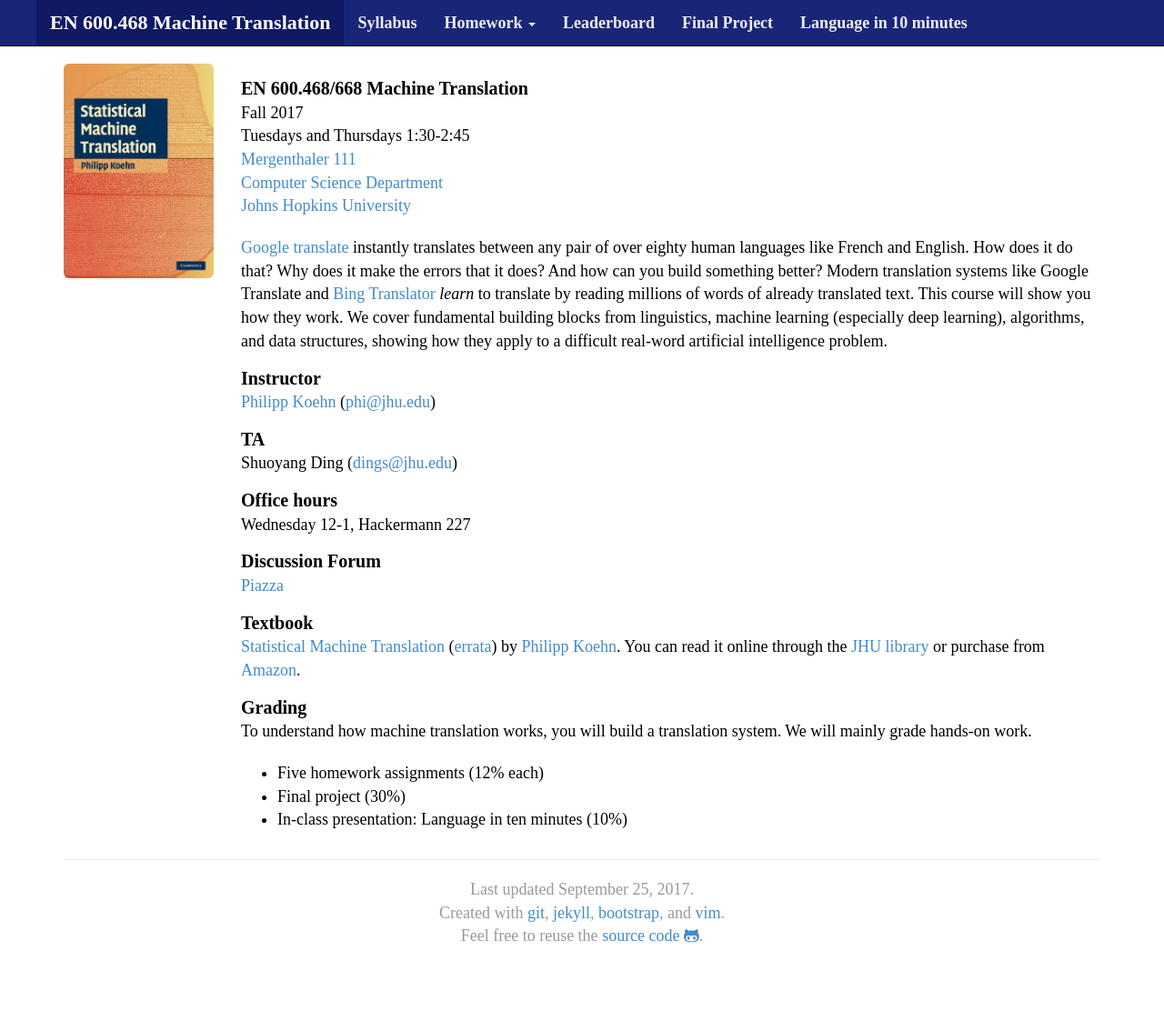
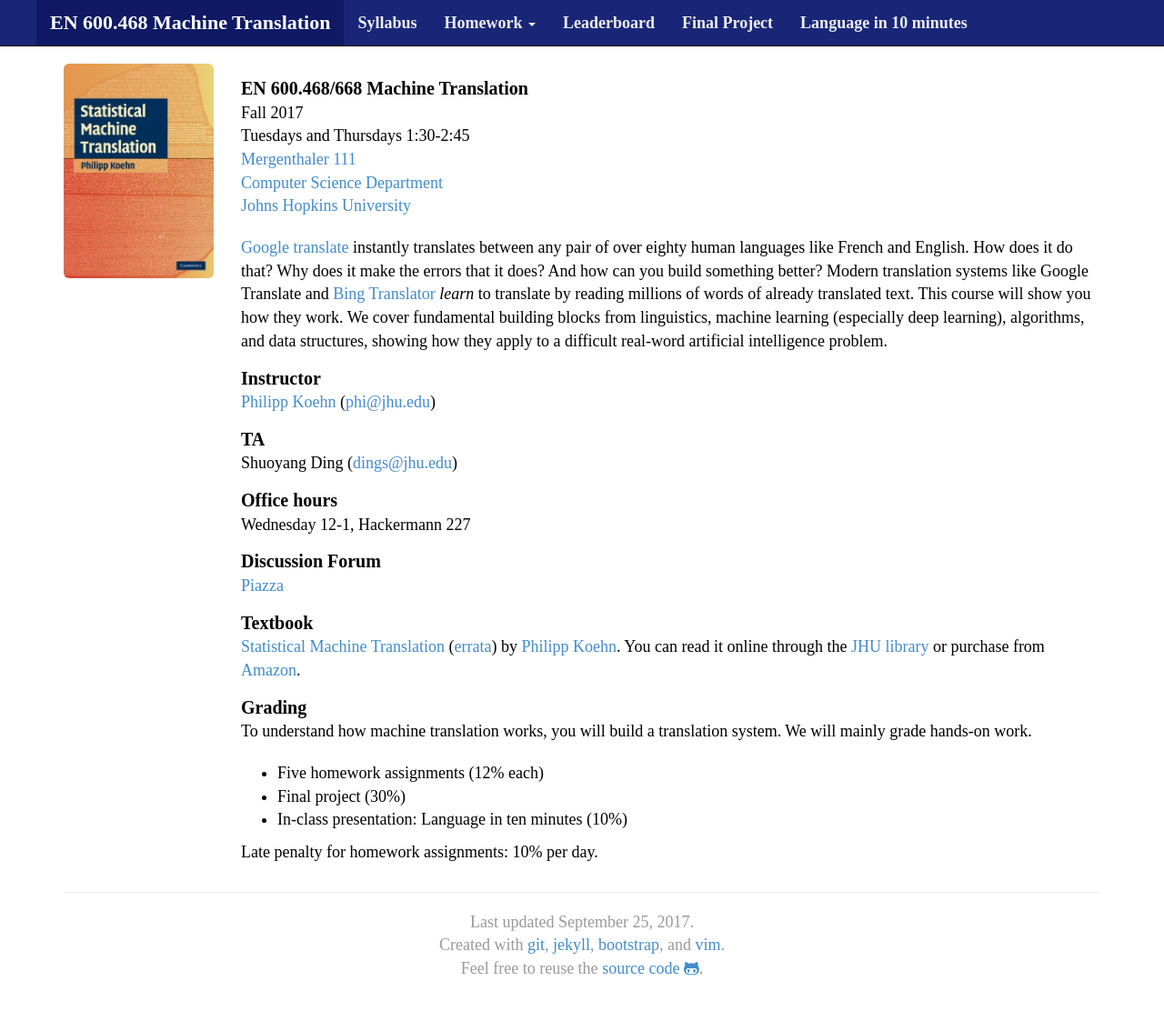
Before and after one commit to mt-class/jhu, a Jekyll site: the page built from index.md, in a window 1280 px wide and 1130 px high. Shown: the top 1112 px of the window at 91% size. Built offline with Jekyll 4.4.1, drawn with Linux system fonts in a browser that asks for light colours; nearby versions of some CDN libraries; some web fonts are replaced.

Commit message:
Update index.md

```diff
--- a/index.md
+++ b/index.md
@@ -52,3 +52,5 @@ We will mainly grade hands-on work.
 * Five homework assignments (12% each)
 * Final project (30%)
 * In-class presentation: Language in ten minutes (10%)
+
+Late penalty for homework assignments: 10% per day.
```
